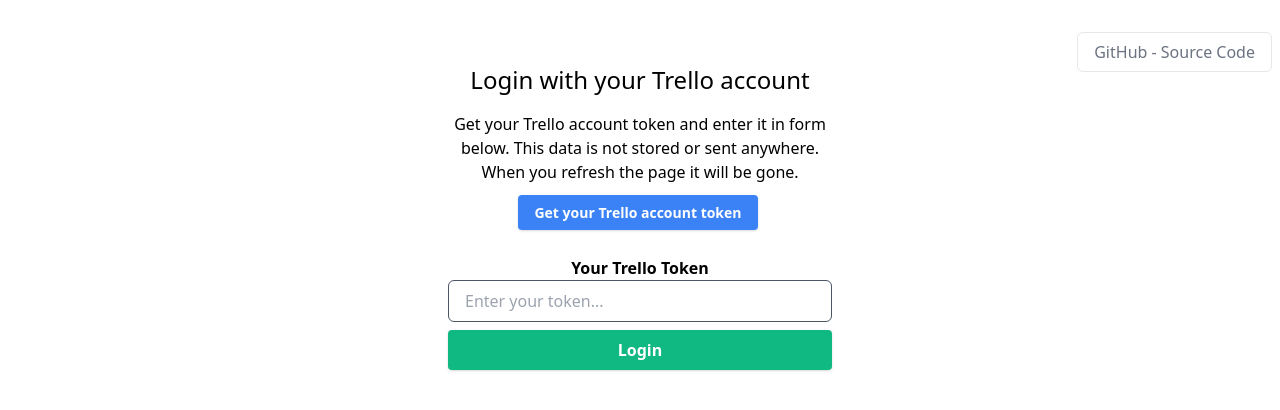
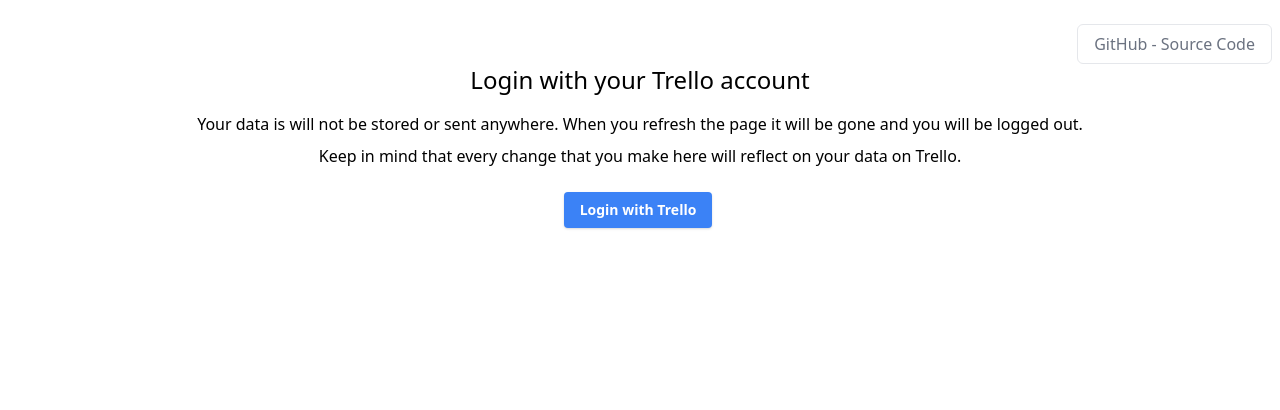
Before and after one commit to markorusic/trello-client-app, a React (Create React App) app: page / in a window 1280 px wide. Shown: the top 410 px of the page. Built offline with nearby package versions, Linux system fonts and the light colour scheme; no server answers; what notyf would draw is missing.

Commit message:
trello popup login

```diff
--- a/src/components/auth-provider.tsx
+++ b/src/components/auth-provider.tsx
@@ -1,6 +1,54 @@
 import { createContext, FC, useContext, useState } from 'react'
 import axios from 'axios'
 import { env } from '../config/env'
+
+export const trelloPopupLogin = (): Promise<string> => {
+  return new Promise((resolve, reject) => {
+    const params = new URLSearchParams({
+      expiration: '1day',
+      name: 'Trello Clinet App',
+      scope: 'read,write',
+      response_type: 'token',
+      callback_method: 'postMessage',
+      return_url: window.location.origin,
+      key: env.TRELLO_API_KEY
+    })
+
+    const authOrigin = 'https://trello.com'
+    const authUrl = `${authOrigin}/1/authorize?${params}`
+
+    const authWindow = window.open(
+      authUrl,
+      'trello-auth-window',
+      'location=0,status=0,width=800,height=800'
+    )
+
+    const interval = setInterval(() => {
+      if (authWindow?.closed) {
+        clearInterval(interval)
+        reject(null)
+      }
+    }, 300)
+
+    const receiveMessage = (event: MessageEvent) => {
+      if (event.origin !== authOrigin || event.source !== authWindow) {
+        return
+      }
+
+      if (event.source != null) {
+        event.source.close()
+      }
+
+      if (event.data != null && /[0-9a-f]{64}/.test(event.data)) {
+        resolve(event.data as string)
+      }
+
+      window.removeEventListener('message', receiveMessage, false)
+    }
+
+    window.addEventListener('message', receiveMessage, false)
+  })
+}
 
 const createTrelloClinet = (token: string | undefined) =>
   axios.create({
--- a/src/config/env.ts
+++ b/src/config/env.ts
@@ -1,5 +1,4 @@
 export const env = {
-  TRELLO_API_BASE_URL: process.env.REACT_APP_TRELLO_API_BASE_URL,
-  TRELLO_API_KEY: process.env.REACT_APP_TRELLO_API_KEY,
-  TRELLO_SERVER_TOKEN: process.env.REACT_APP_TRELLO_SERVER_TOKEN
+  TRELLO_API_BASE_URL: process.env.REACT_APP_TRELLO_API_BASE_URL ?? '',
+  TRELLO_API_KEY: process.env.REACT_APP_TRELLO_API_KEY ?? ''
 }
--- a/src/pages/login.tsx
+++ b/src/pages/login.tsx
@@ -1,80 +1,32 @@
-import React from 'react'
-import cx from 'classnames'
-import { useAuth } from '../components/auth-provider'
-import { env } from '../config/env'
-import {
-  Button,
-  buttonSizes,
-  buttonVariants
-} from '../shared/components/button'
+import { trelloPopupLogin, useAuth } from '../components/auth-provider'
+import { Button } from '../shared/components/button'
 
 export const LoginPage = () => {
   const auth = useAuth()
-  // @ts-ignore
-  const params = new URLSearchParams({
-    expiration: '1day',
-    name: 'Trello Clinet App',
-    scope: 'read,write',
-    response_type: 'token',
-    key: env.TRELLO_API_KEY
-  }).toString()
 
   return (
     <div className="flex flex-col justify-center items-center pt-16 text-center">
-      <div className="w-96">
+      <div>
         <h1 className="text-2xl">Login with your Trello account</h1>
 
         <div className="my-4">
-          Get your Trello account token and enter it in form below. This data is
-          not stored or sent anywhere. When you refresh the page it will be
-          gone.
+          <p className="mb-2">
+            Your data is will not be stored or sent anywhere. When you refresh
+            the page it will be gone and you will be logged out.
+          </p>
+          <p>
+            Keep in mind that every change that you make here will reflect on
+            your data on Trello.
+          </p>
         </div>
 
-        <a
-          className={cx(buttonVariants.primary, buttonSizes.sm)}
-          target="_blank"
-          rel="noopener noreferrer"
-          href={`https://trello.com/1/authorize?${params}`}
-        >
-          Get your Trello account token
-        </a>
+        <div className="py-2">
+          <Button onClick={() => trelloPopupLogin().then(auth.login)}>
+            Login with Trello
+          </Button>
+        </div>
 
-        <form
-          className="pt-8"
-          onSubmit={event => {
-            event.preventDefault()
-            const token = new FormData(event.currentTarget).get(
-              'token'
-            ) as string
-            auth.login(token)
-          }}
-        >
-          <div className="flex flex-col">
-            <label className="font-semibold" htmlFor="token">
-              Your Trello Token
-            </label>
-            <input
-              className="border border-gray-600 px-4 py-2 rounded-md"
-              required
-              id="token"
-              name="token"
-              type="text"
-              placeholder="Enter your token..."
-            />
-          </div>
-          <div className="my-2">
-            <Button
-              type="submit"
-              className="w-full"
-              variant="success"
-              size="md"
-            >
-              Login
-            </Button>
-          </div>
-        </form>
-
-        <div className="py-8 absolute top-2 right-2">
+        <div className="py-8 absolute bottom-0 right-2 md:top-0">
           <a
             className="text-gray-500 border border-gray-200 px-4 py-2 rounded-md"
             target="_blank"
```
Also changed, not shown: 1 other file (tests, documents, lock files or other folders).
